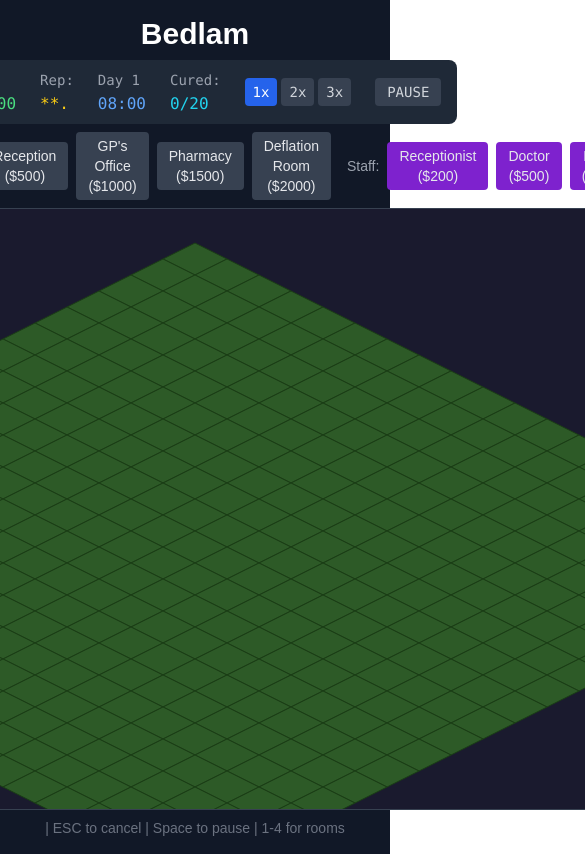
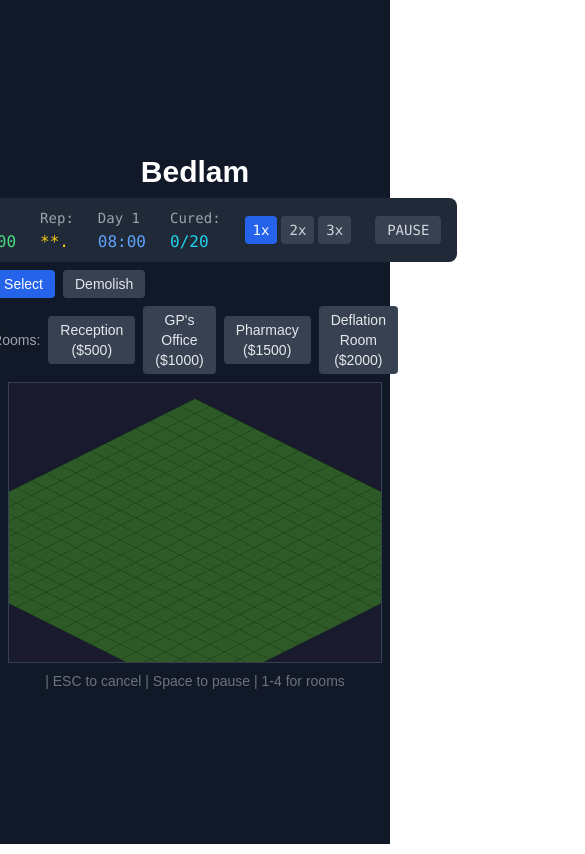
Before and after one commit to sudokatie/bedlam, a Next.js app: page / in a window 390 px wide. Shown: the top 854 px of the page, 585 px wide, since content can reach past the window. Built offline with nearby package versions, Linux system fonts and the light colour scheme.

Commit message:
add responsive layout for mobile

```diff
--- a/src/app/globals.css
+++ b/src/app/globals.css
@@ -25,3 +25,36 @@ body {
     text-wrap: balance;
   }
 }
+
+/* Responsive game layout */
+@media (max-width: 768px) {
+  /* Scale down game UI */
+  main {
+    padding: 0.5rem !important;
+  }
+
+  /* Make canvas responsive */
+  canvas {
+    max-width: 100%;
+    height: auto !important;
+  }
+
+  /* Stack toolbar items vertically */
+  .flex.gap-4 {
+    flex-wrap: wrap;
+    gap: 0.5rem;
+  }
+
+  /* Smaller buttons on mobile */
+  button {
+    font-size: 0.75rem;
+    padding: 0.375rem 0.5rem;
+  }
+
+  /* Hide info panel on very small screens */
+  @media (max-width: 480px) {
+    .flex.gap-4 > div:last-child {
+      display: none;
+    }
+  }
+}
--- a/src/app/layout.tsx
+++ b/src/app/layout.tsx
@@ -1,4 +1,4 @@
-import type { Metadata } from "next";
+import type { Metadata, Viewport } from "next";
 import localFont from "next/font/local";
 import "./globals.css";
 
@@ -18,6 +18,13 @@ export const metadata: Metadata = {
   description: "Build and manage a hospital. Diagnose silly diseases. Try not to kill anyone.",
 };
 
+export const viewport: Viewport = {
+  width: "device-width",
+  initialScale: 1,
+  maximumScale: 1,
+  userScalable: false,
+};
+
 export default function RootLayout({
   children,
 }: Readonly<{
```
